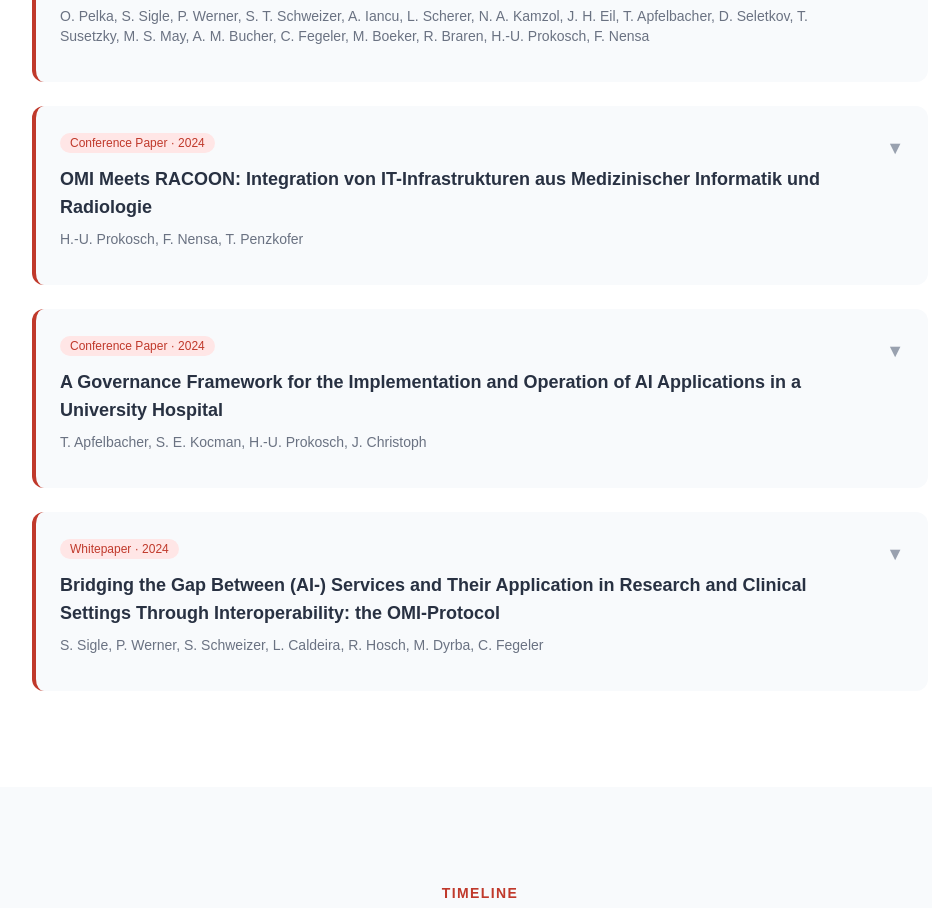
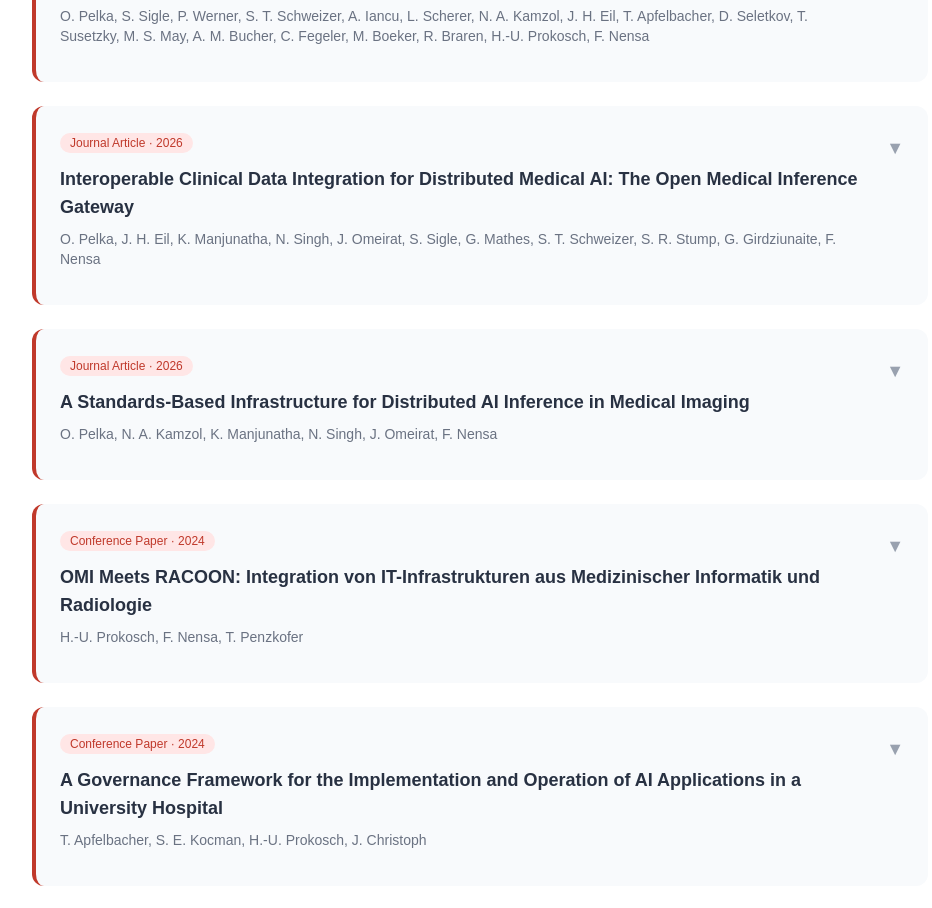
Before and after one commit to obip/obip.github.io, a Next.js app: page / in a window 1280 px wide. Shown: the part 4540-5448 px from the top of the page, without its empty margins (160-1092 px from the left). Built offline with nearby package versions, Linux system fonts and the light colour scheme.

Commit message:
Add two MIBE 2026 publications to Publications list
OMI Gateway (mibe000309) and DICOMweb Adapter (mibe000310), both
accepted and presented at GMS MIBE 2026.

```diff
--- a/src/components/Publications.tsx
+++ b/src/components/Publications.tsx
@@ -14,6 +14,29 @@ interface Publication {
 }
 
 const publications: Publication[] = [
+  {
+    title:
+      "Interoperable Clinical Data Integration for Distributed Medical AI: The Open Medical Inference Gateway",
+    authors:
+      "O. Pelka, J. H. Eil, K. Manjunatha, N. Singh, J. Omeirat, S. Sigle, G. Mathes, S. T. Schweizer, S. R. Stump, G. Girdziunaite, F. Nensa",
+    year: "2026",
+    doi: "10.3205/mibe000309",
+    type: "Journal Article",
+    journal: "GMS Medizinische Informatik, Biometrie und Epidemiologie (MIBE)",
+    abstract:
+      "The Open Medical Inference (OMI) Gateway provides an interoperable, FHIR-based infrastructure for distributed AI inference in clinical settings, enabling clinical data integration across organizational boundaries for medical AI services.",
+  },
+  {
+    title:
+      "A Standards-Based Infrastructure for Distributed AI Inference in Medical Imaging",
+    authors: "O. Pelka, N. A. Kamzol, K. Manjunatha, N. Singh, J. Omeirat, F. Nensa",
+    year: "2026",
+    doi: "10.3205/mibe000310",
+    type: "Journal Article",
+    journal: "GMS Medizinische Informatik, Biometrie und Epidemiologie (MIBE)",
+    abstract:
+      "This work presents a standards-based DICOMweb adapter that connects legacy imaging infrastructure to the Open Medical Inference (OMI) protocol, enabling distributed AI inference in medical imaging without requiring changes to existing clinical systems.",
+  },
   {
     title:
       "Democratizing AI in Healthcare with Open Medical Inference (OMI): Protocols, Data Exchange, and AI Integration",
```
